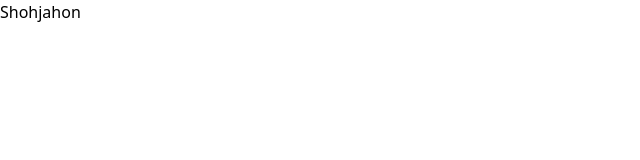
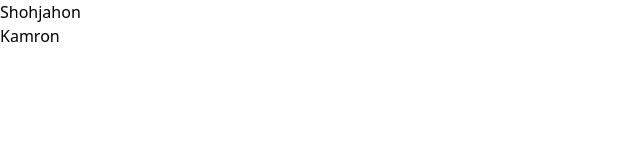
Before and after one commit to shohjahon-asqarov/it-start, a React (Vite) app: page / in a window 1280 px wide. Shown: the top 160 px of the page, without its empty margins (0-640 px from the left). Built offline with nearby package versions, Linux system fonts and the light colour scheme.

Commit message:
add kamron

```diff
--- a/src/App.jsx
+++ b/src/App.jsx
@@ -1,10 +1,12 @@
 import React from 'react'
 import Shohjahon from './component/Shohjahon'
+import Kamron from './component/Kamron'
 
 const App = () => {
   return (
     <div>
       <Shohjahon />
+      <Kamron />
     </div>
   )
 }
--- a/src/component/Kamron.jsx
+++ b/src/component/Kamron.jsx
@@ -4,7 +4,7 @@ const Kamron = () => {
     return (
         <div>
             <h1 className='text-3xl text-center'>Kamron</h1>
-            </div>
+        </div>
     )
 }
 
```
